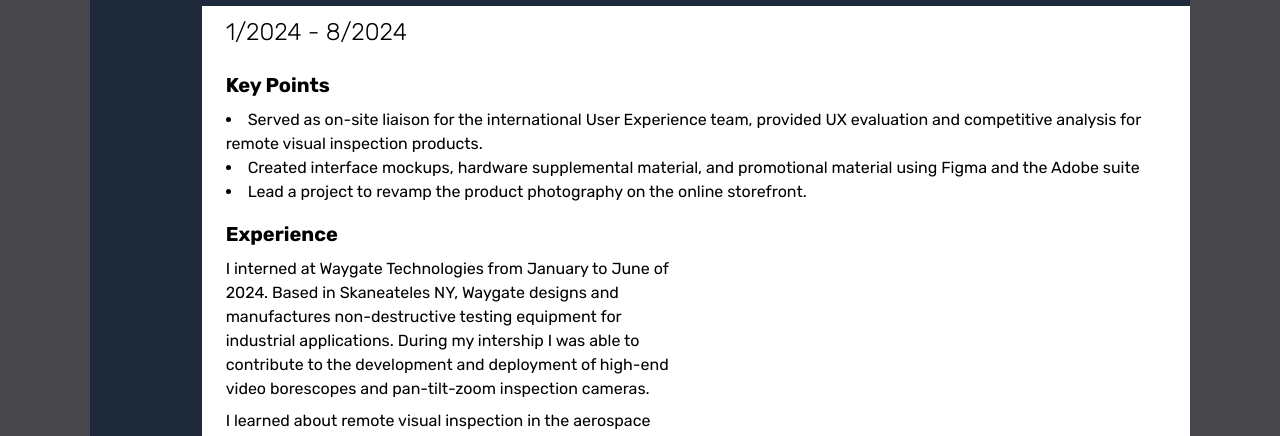
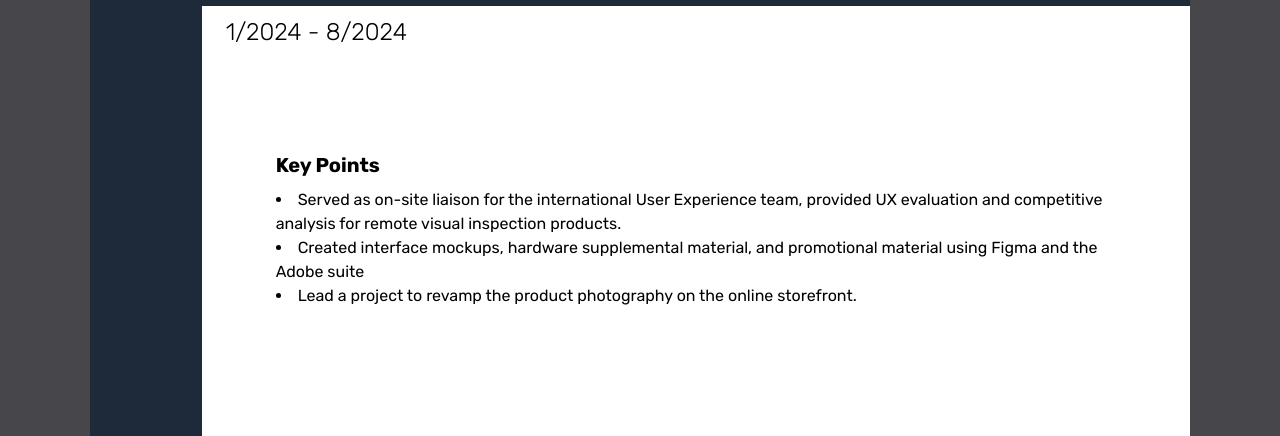
Before and after one commit to compassrose-02/portfolio, a Next.js app: page /experience/waygate in a window 1280 px wide. Shown: the part 274-710 px from the top of the page. Built offline with nearby package versions, Linux system fonts and the light colour scheme.

Commit message:
responsive page margin changes across site

```diff
--- a/app/experience/waygate/page.css
+++ b/app/experience/waygate/page.css
@@ -28,6 +28,10 @@
  }
 
  @media (min-width: 0) {
+     section {
+         padding: 80px 20px 80px 20px;
+     }
+
      #ColGridContainer {
          grid-template-areas:
              'b1 b1 b1 b1 b1 b1 b1 b1 b1 b1 b1 b1'
@@ -47,6 +51,10 @@
  }
 
  @media (min-width: 48rem) {
+     section {
+         padding: 80px 50px 80px 50px;
+     }
+
      #ColGridContainer {
          grid-template-areas:
              'b1 b1 b1 b1 b1 b1 b1 b1 b1 b1 b1 b1'
--- a/app/lib/page.css
+++ b/app/lib/page.css
@@ -48,6 +48,10 @@ section {
 }
 
 @media (min-width: 0) {
+    section {
+        padding: 80px 20px 80px 20px;
+    }
+
     #about {
         grid-template-areas:
             'name name'
@@ -80,6 +84,10 @@ section {
 }
 
 @media (min-width: 48rem) {
+    section {
+        padding: 80px 50px 80px 50px;
+    }
+
     #about {
         grid-template-areas:
             'name skills'
--- a/app/works/camera-ex/page.css
+++ b/app/works/camera-ex/page.css
@@ -40,6 +40,10 @@
 
 
  @media (min-width: 0) {
+     section {
+         padding: 80px 20px 80px 20px;
+     }
+
      #ColGridContainer {
          grid-template-areas:
              'b1 b1 b1 b1 b1 b1 b1 b1 b1 b1 b1 b1'
@@ -62,6 +66,10 @@
  }
 
  @media (min-width: 48rem) {
+     section {
+         padding: 80px 50px 80px 50px;
+     }
+
      #ColGridContainer {
          grid-template-areas:
              'b1 b1 b1 b1 b1 b1 b1 b1 b1 b1 b1 b1'
--- a/app/works/sony/page.css
+++ b/app/works/sony/page.css
@@ -30,6 +30,10 @@
  }
 
  @media (min-width: 0) {
+     section {
+         padding: 80px 20px 80px 20px;
+     }
+
      #ColGridContainer {
          grid-template-areas:
              'b1 b1 b1 b1 b1 b1 b1 b1 b1 b1 b1 b1'
@@ -50,6 +54,10 @@
  }
 
  @media (min-width: 48rem) {
+     section {
+         padding: 80px 50px 80px 50px;
+     }
+
      #ColGridContainer {
          grid-template-areas:
              'b1 b1 b1 b1 b1 b1 b1 b1 b1 b1 b1 b1'
--- a/app/works/tasks-ex/page.css
+++ b/app/works/tasks-ex/page.css
@@ -23,6 +23,10 @@
 
 
  @media (min-width: 0) {
+     section {
+         padding: 80px 20px 80px 20px;
+     }
+
      #ColGridContainer {
          grid-template-areas:
              'b1 b1 b1 b1 b1 b1 b1 b1 b1 b1 b1 b1'
@@ -41,6 +45,10 @@
  }
 
  @media (min-width: 48rem) {
+     section {
+         padding: 80px 50px 80px 50px;
+     }
+
      #ColGridContainer {
          grid-template-areas:
              'b1 b1 b1 b1 b1 b1 b1 b1 b1 b1 b1 b1'
--- a/app/works/tt2.1/page.css
+++ b/app/works/tt2.1/page.css
@@ -86,6 +86,10 @@ h3 {
 }
 
 @media (min-width: 0) {
+     section {
+         padding: 80px 20px 80px 20px;
+     }
+
     /* #ColGridContainer {
         grid-template-areas:
             'b0 b0 b0 b0 b0 b0 b0 b0 b0 b0 b0 b0'
@@ -118,6 +122,10 @@ h3 {
 }
 
 @media (min-width: 48rem) {
+     section {
+         padding: 80px 50px 80px 50px;
+     }
+
     /* #ColGridContainer {
         grid-template-areas:
             'b0 b0 b0 b0 b0 b0 b0 b0 b0 b0 b0 b0'
```
